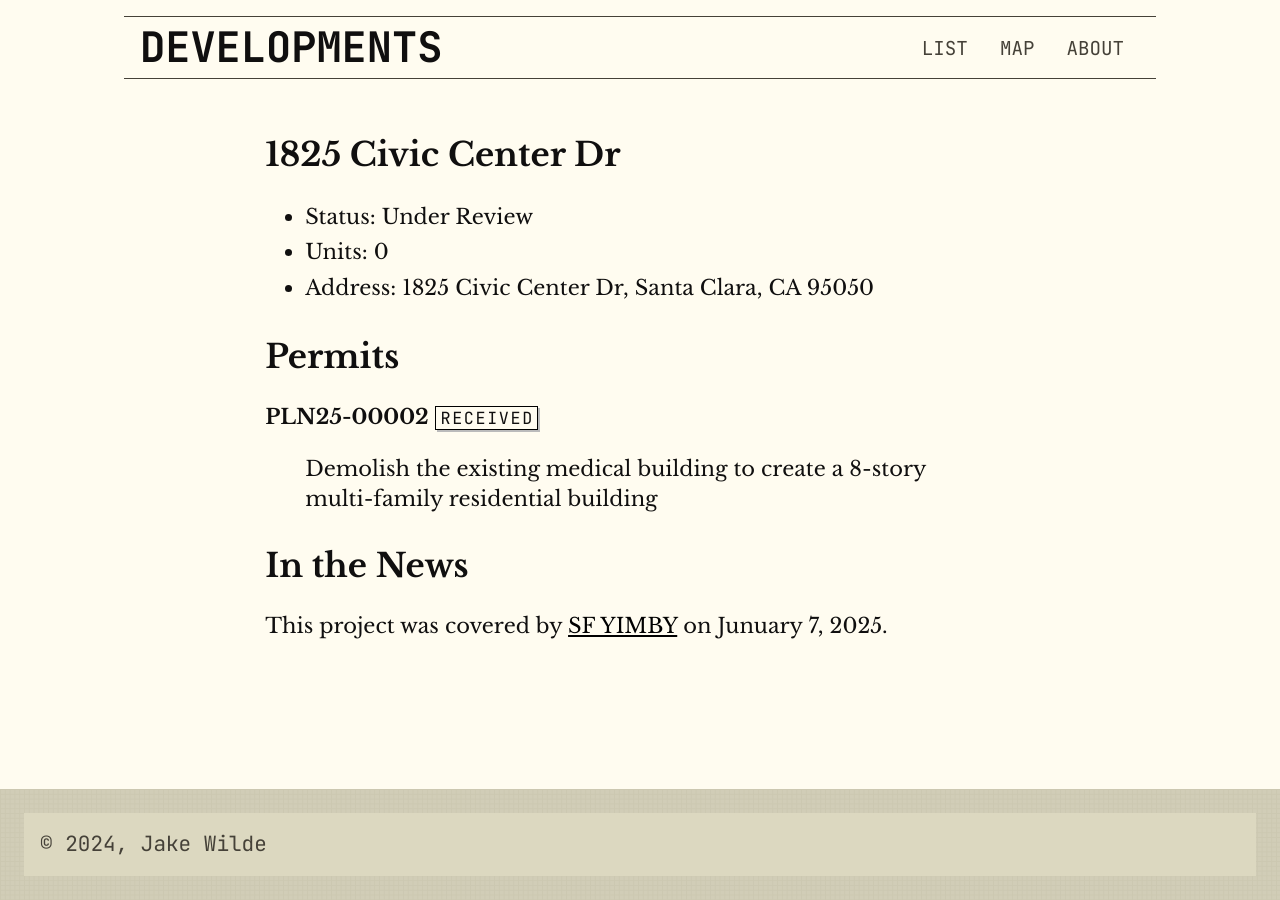
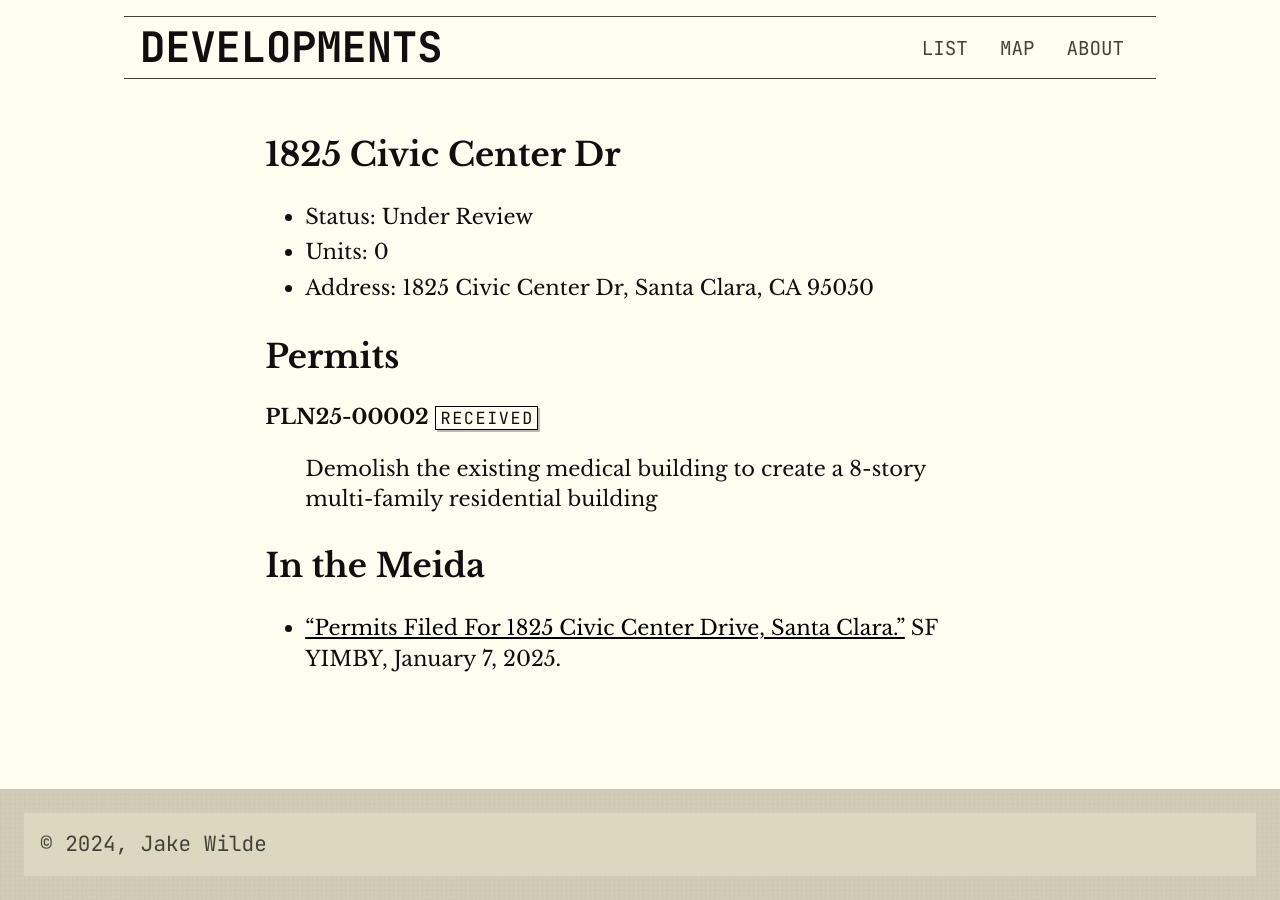
Before and after one commit to awildjake/jake-wil.de, a Jekyll site: the page built from _developments/1825-civic-center-dr.md, in a window 1280 px wide. Built offline with Jekyll 4.4.1, drawn with Linux system fonts in a browser that asks for light colours.

```diff
--- a/_developments/1825-civic-center-dr.md
+++ b/_developments/1825-civic-center-dr.md
@@ -31,6 +31,6 @@ geometry: ['37.35600299768014', '-121.95693916980261']
   >{{ permit[1].description }}
 {% endfor %}
 
-## In the News
+## In the Meida
 
-This project was covered by [SF YIMBY](https://sfyimby.com/2025/01/permits-filed-for-1825-civic-center-drive-santa-clara.html) on Junuary 7, 2025.
+- ["Permits Filed For 1825 Civic Center Drive, Santa Clara."](https://sfyimby.com/2025/01/permits-filed-for-1825-civic-center-drive-santa-clara.html) SF YIMBY, January 7, 2025.
```
Also changed, not shown: _developments/10333-n-wolfe-rd.md (+2 -2 lines), _developments/3521-homestead-rd.md (+4 -0 lines).
